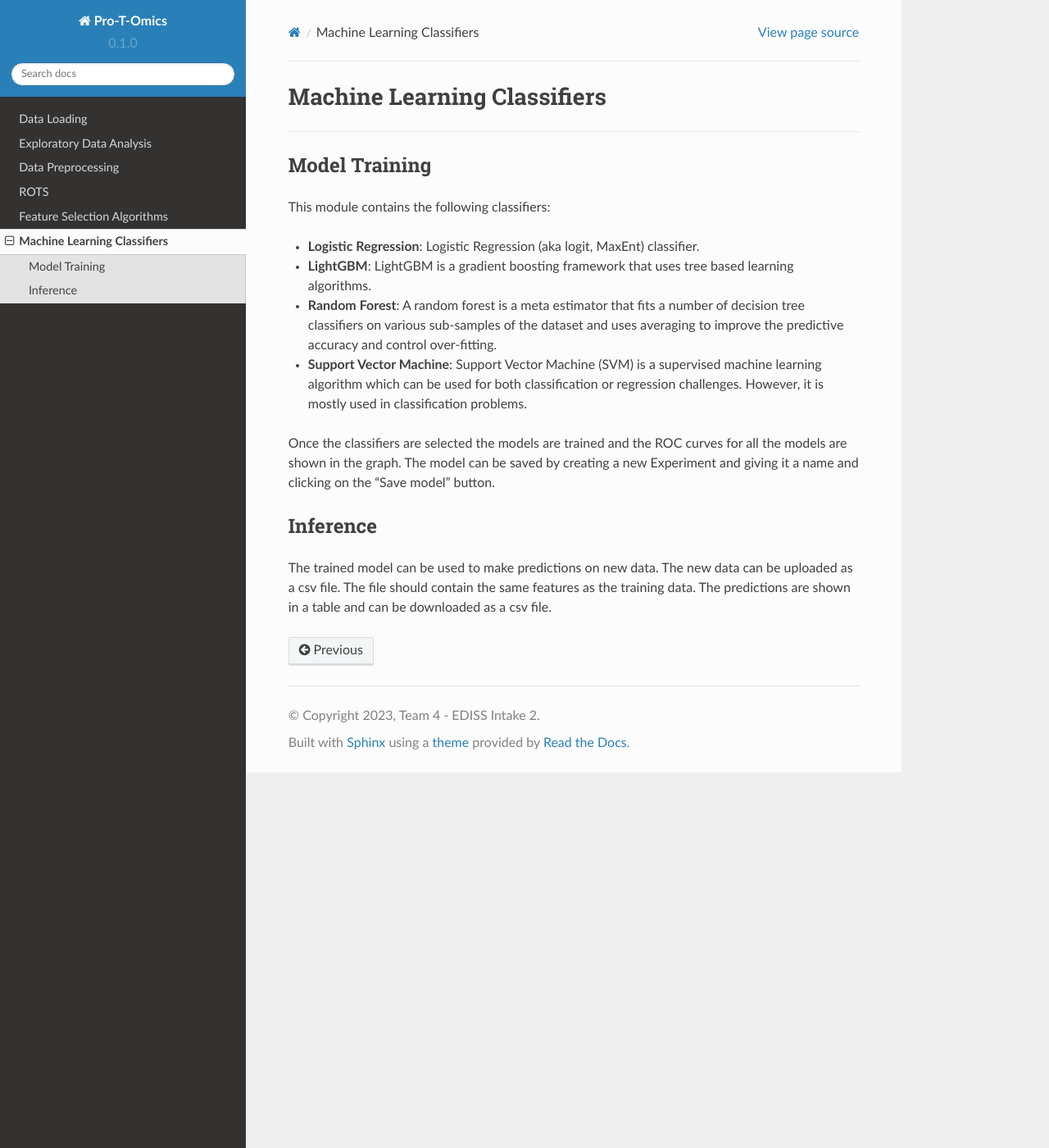
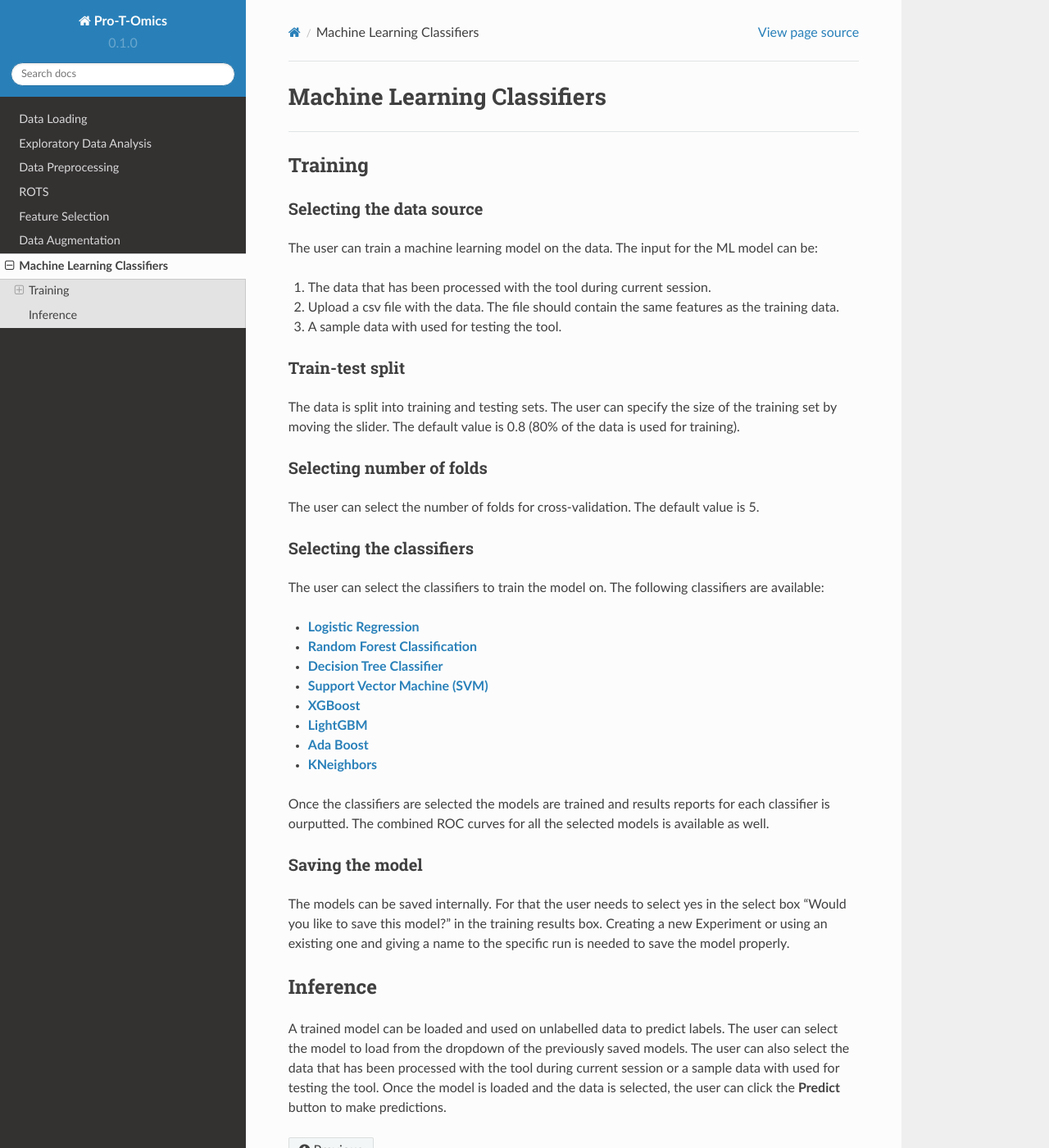
Before and after one commit to EDISS-intake2-team4/read-the-docs, a Sphinx documentation site: the page built from docs/source/classifiers.md, in a window 1280 px wide and 1400 px high. Shown: the whole window at 82% size. Built offline with Sphinx 7.4.7 and the Read the Docs theme 2.0.0, drawn with Linux system fonts in a browser that asks for light colours.

Commit message:
added more content; added data augmentation page

```diff
--- a/docs/source/classifiers.md
+++ b/docs/source/classifiers.md
@@ -1,14 +1,42 @@
 # Machine Learning Classifiers
 ---------------------------
 
-## Model Training
-This module contains the following classifiers:
-- **Logistic Regression**: Logistic Regression (aka logit, MaxEnt) classifier.
-- **LightGBM**: LightGBM is a gradient boosting framework that uses tree based learning algorithms.
-- **Random Forest**: A random forest is a meta estimator that fits a number of decision tree classifiers on various sub-samples of the dataset and uses averaging to improve the predictive accuracy and control over-fitting.
-- **Support Vector Machine**: Support Vector Machine (SVM) is a supervised machine learning algorithm which can be used for both classification or regression challenges. However,  it is mostly used in classification problems.
+## Training
 
-Once the classifiers are selected the models are trained and the ROC curves for all the models are shown in the graph. The model can be saved by creating a new Experiment and giving it a name and clicking on the "Save model" button.
+### Selecting the data source
+The user can train a machine learning model on the data. The input for the ML model can be:
+1. The data that has been processed with the tool during current session.
+2. Upload a csv file with the data. The file should contain the same features as the training data.
+3. A sample data with used for testing the tool.
+
+### Train-test split
+The data is split into training and testing sets. The user can specify the size of the training set by moving the slider. The default value is 0.8 (80% of the data is used for training).
+
+### Selecting number of folds
+The user can select the number of folds for cross-validation. The default value is 5.
+
+### Selecting the classifiers
+The user can select the classifiers to train the model on. The following classifiers are available:
+- [**Logistic Regression**](https://scikit-learn.org/stable/modules/generated/sklearn.linear_model.LogisticRegression.html)
+
+- [**Random Forest Classification**](https://scikit-learn.org/stable/modules/generated/sklearn.ensemble.RandomForestClassifier.html)
+
+- [**Decision Tree Classifier**](https://scikit-learn.org/stable/modules/generated/sklearn.tree.DecisionTreeClassifier.html)
+
+- [**Support Vector Machine (SVM)**](https://scikit-learn.org/stable/modules/generated/sklearn.svm.SVC.html)
+
+- [**XGBoost**](https://xgboost.readthedocs.io/en/stable/python/python_api.html#xgboost.XGBClassifier)
+
+- [**LightGBM**](https://lightgbm.readthedocs.io/en/latest/pythonapi/lightgbm.LGBMClassifier.html#lightgbm.LGBMClassifier)
+
+- [**Ada Boost**](https://scikit-learn.org/stable/modules/generated/sklearn.ensemble.AdaBoostClassifier.html)
+
+- [**KNeighbors**](https://scikit-learn.org/stable/modules/generated/sklearn.neighbors.KNeighborsClassifier.html)
+
+Once the classifiers are selected the models are trained and results reports for each classifier is ourputted. The combined ROC curves for all the selected models is available as well.
+
+### Saving the model
+The models can be saved internally. For that the user needs to select yes in the select box "Would you like to save this model?" in the training results box. Creating a new Experiment or using an existing one and giving a name to the specific run is needed to save the model properly.
 
 ## Inference
-The trained model can be used to make predictions on new data. The new data can be uploaded as a csv file. The file should contain the same features as the training data. The predictions are shown in a table and can be downloaded as a csv file.
+A trained model can be loaded and used on unlabelled data to predict labels. The user can select the model to load from the dropdown of the previously saved models. The user can also select the data that has been processed with the tool during current session or a sample data with used for testing the tool. Once the model is loaded and the data is selected, the user can click the **Predict** button to make predictions.
--- a/docs/source/index.rst
+++ b/docs/source/index.rst
@@ -17,4 +17,5 @@ Contents
    preprocessing
    rots
    features
+   augmentation
    classifiers
```
Also changed, not shown: docs/source/augmentation.md (added, +9 -0 lines), docs/source/eda.md (+1 -0 lines), docs/source/features.md (+24 -6 lines), docs/source/preprocessing.md (+7 -2 lines), docs/source/rots.md (+8 -8 lines).
